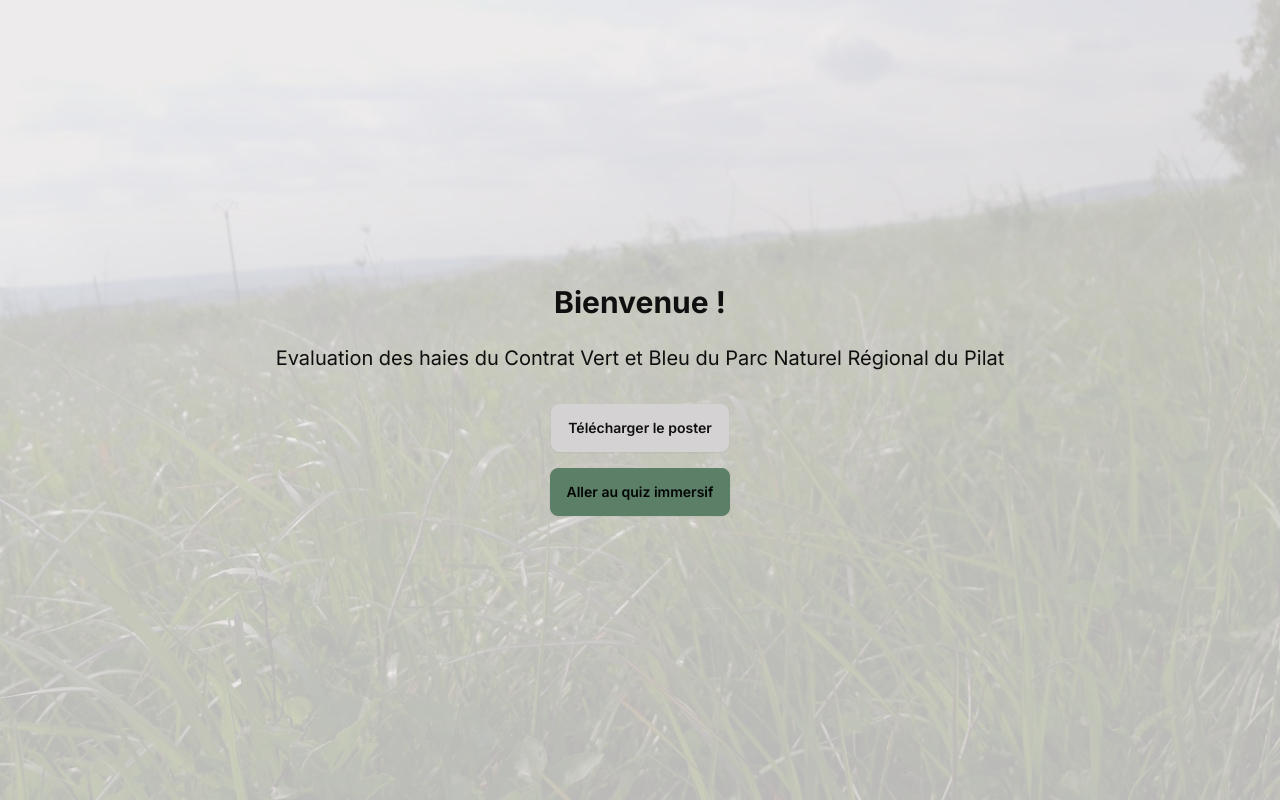
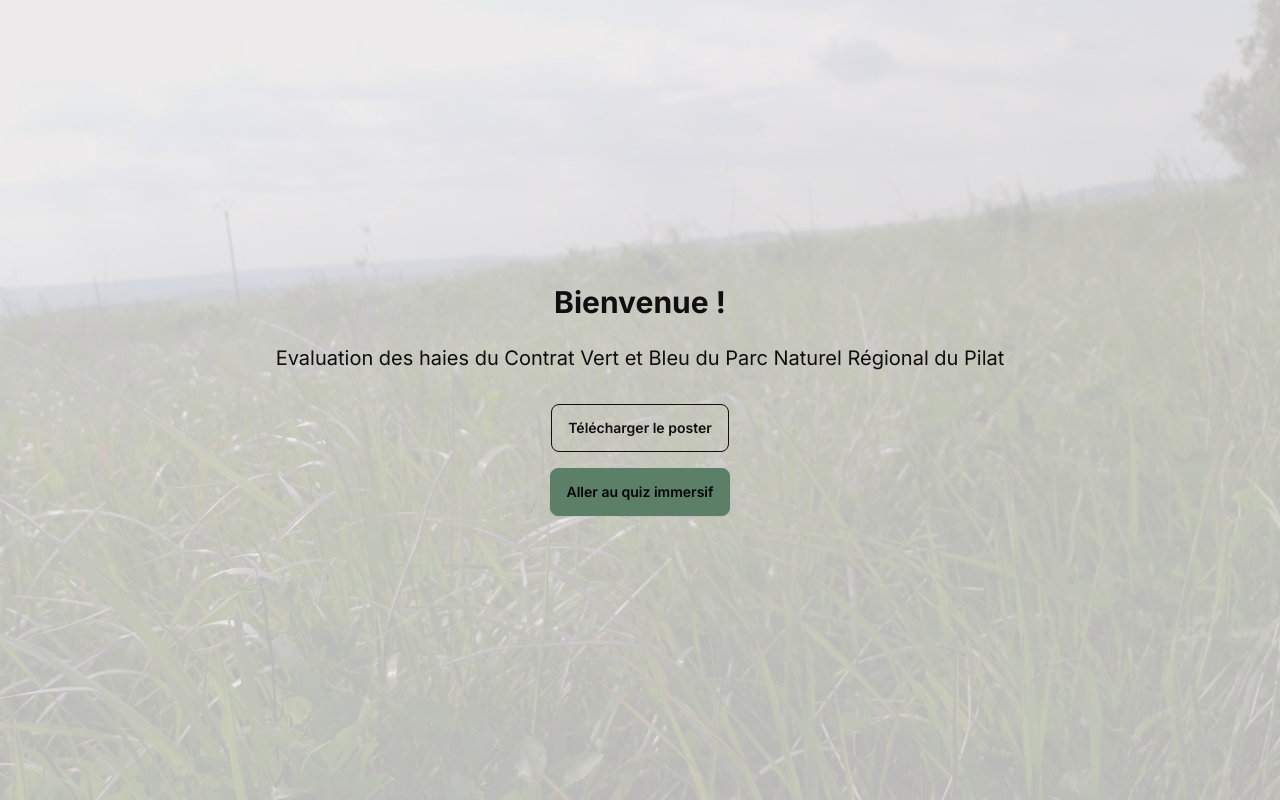
Before and after one commit to hzkonor/quiz-poster, a Next.js app: page / in a window 1280 px wide. Built offline with nearby package versions, Linux system fonts and the light colour scheme.

Commit message:
update style

```diff
--- a/src/app/page.tsx
+++ b/src/app/page.tsx
@@ -1,4 +1,3 @@
-import { Button } from "@components/ui/button";
 import Link from 'next/link';
 import { Analytics } from "@vercel/analytics/react"
 
@@ -17,7 +16,7 @@
           <h2 className="text-xl mb-6 text-center">Evaluation des haies du Contrat Vert et Bleu du Parc Naturel Régional du Pilat</h2>
           <div className="flex flex-col items-center space-y-4 mx-auto mt-8">
             <a href="/Poster_Sallier.pdf" target="_blank" rel="noopener noreferrer" download>
-              <button className="btn">Télécharger le poster</button>
+              <button className="btn btn-outline">Télécharger le poster</button>
             </a>
             <Link href="/quiz">
             <button className="btn btn-accent">Aller au quiz immersif</button>
--- a/src/components/quiz-form.tsx
+++ b/src/components/quiz-form.tsx
@@ -1,6 +1,5 @@
 "use client"
 
-import { Button } from "@/components/ui/button";
 import React, { useState } from 'react';
 import Image from "next/image";
 
```
